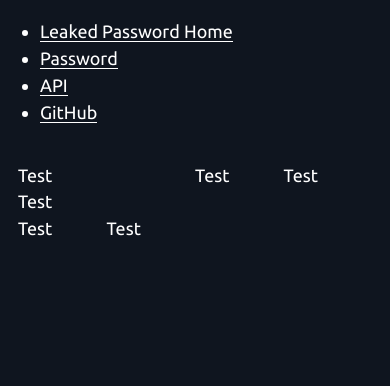
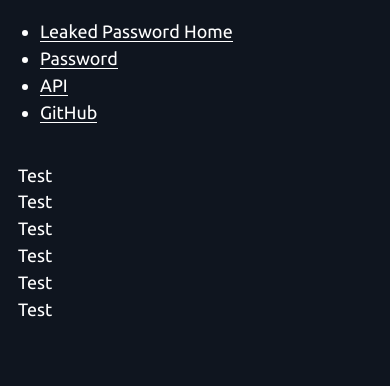
Before and after one commit to triss90/leakedpassword.com, a PHP site: page / in a window 390 px wide. Shown: the top 386 px of the page. Run offline with PHP 8.4, Linux system fonts and the light colour scheme; style sheets or scripts are compiled from the project's sources.

Commit message:
Fix mobile layout

```diff
--- a/assets/css/_layout.scss
+++ b/assets/css/_layout.scss
@@ -7,9 +7,9 @@
     display: flex;
     flex-wrap: nowrap;
     @media(max-width: 768px) {
-      flex-wrap: wrap;
+      flex-wrap: wrap !important;
       .col-25, .col-50, .col-75, .col-100 {
-        width: 100%;
+        width: 100% !important;
       }
     }
     .col-100 {
```
